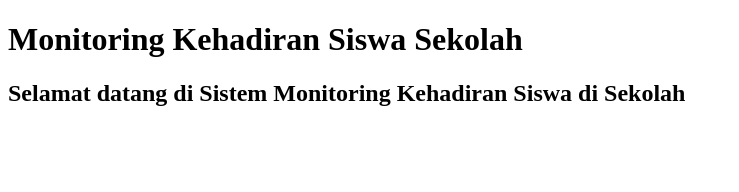
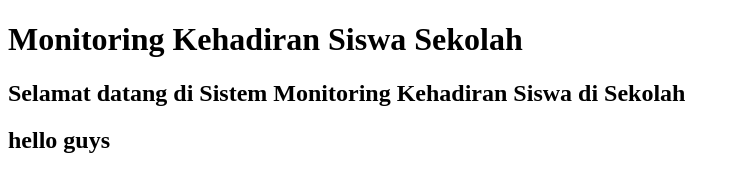
Before and after one commit to iyanskaa/Monitoring-Kehadiran-Siswa-Sekolah, a plain HTML site: page index.html in a window 1280 px wide. Shown: the whole page, without its empty margins (0-739 px from the left). Drawn offline with Linux system fonts and the light colour scheme.

Commit message:
Update index.html

```diff
--- a/index.html
+++ b/index.html
@@ -9,6 +9,7 @@
         <header>
             <h1>Monitoring Kehadiran Siswa Sekolah</h1>
             <h2>Selamat datang di Sistem Monitoring Kehadiran Siswa di Sekolah</h2>
+            <h2>hello guys</h2>
         </header>
     </body>
 </head>
```
